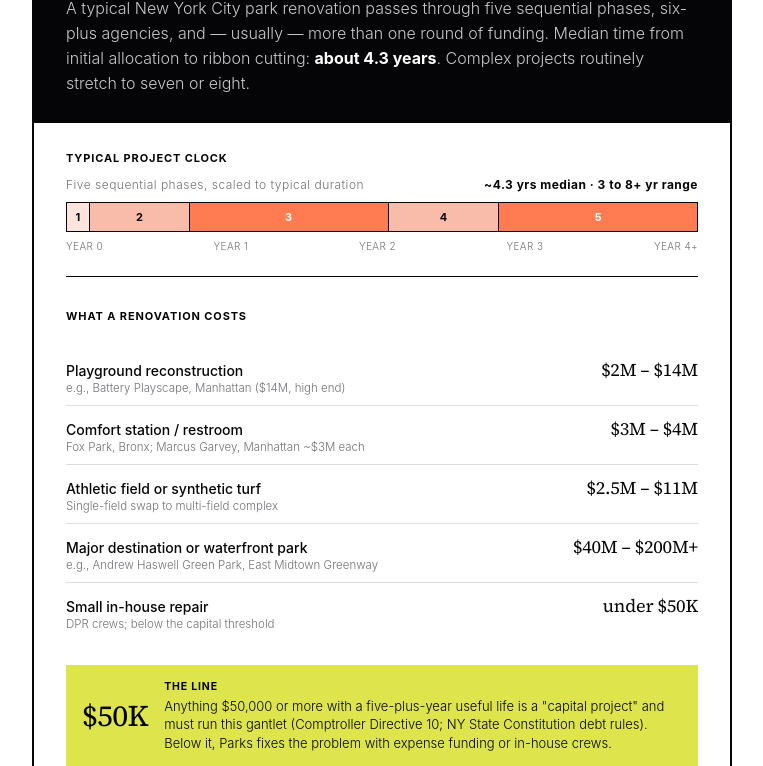
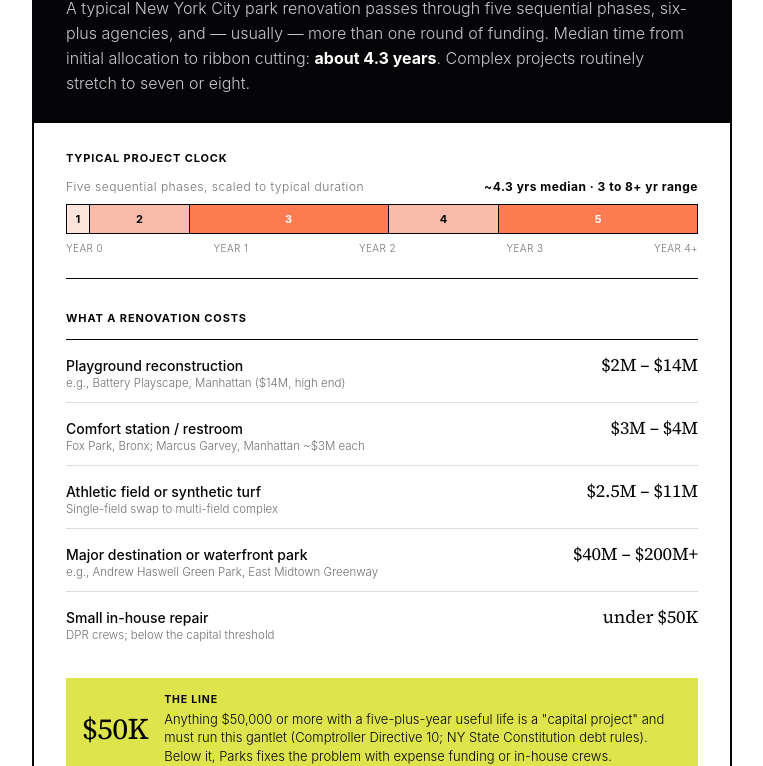
Before and after one commit to Vital-City-NYC/nyc-park-capital-process, a plain HTML site: page index.html in a window 1280 px wide. Shown: the part 204-970 px from the top of the page, without its empty margins (258-1021 px from the left). Drawn offline with Linux system fonts and the light colour scheme; a web font is replaced by a local one.

Commit message:
Tighten section heads to their tables
Section labels were floating above the cost and funding-source
tables. Added a black hairline rule directly under each label,
removed the gap, so the head visually anchors to the data below.

Co-Authored-By: Claude Opus 4.7 <noreply@anthropic.com>

```diff
--- a/index.html
+++ b/index.html
@@ -110,7 +110,8 @@
     letter-spacing: var(--vc-track-kicker);
     text-transform: uppercase;
     color: var(--vc-black);
-    margin: 0 0 12px;
+    margin: 0 0 8px;
+    padding-bottom: 6px;
   }
 
   /* Timeline strip */
@@ -196,14 +197,15 @@
 
   /* Cost table */
   .costs {
-    margin: 24px 0 0;
+    margin: 0;
+    border-top: 1px solid var(--vc-black);
   }
   .cost-row {
     display: grid;
     grid-template-columns: 1fr auto;
     gap: 12px;
     align-items: baseline;
-    padding: 10px 0;
+    padding: 12px 0;
     border-bottom: 1px solid var(--vc-cloud);
   }
   .cost-row:last-child { border-bottom: none; }
```
